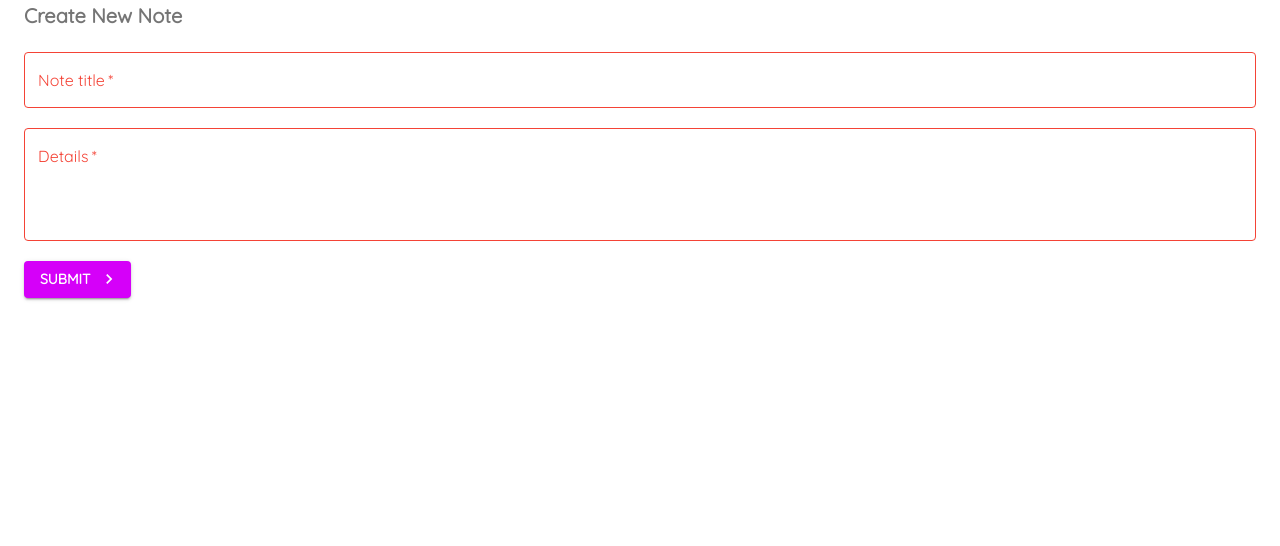
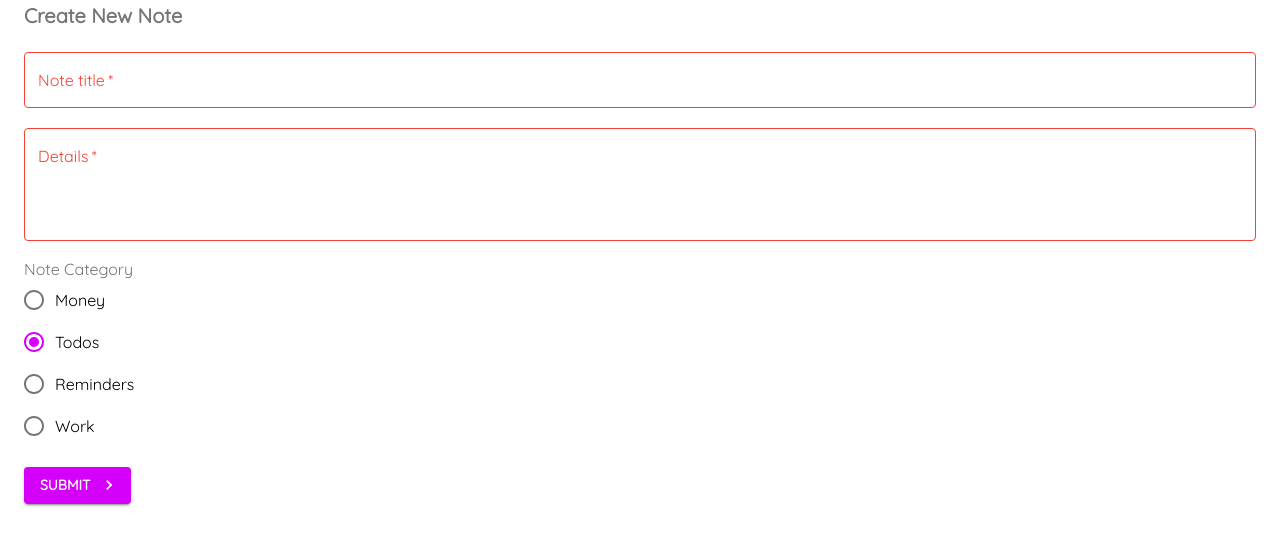
Before and after one commit to hericlesLima/Notes, a React (Create React App) app: page / in a window 1280 px wide. Shown: the top 546 px of the page. Built offline with nearby package versions, Linux system fonts and the light colour scheme.

Commit message:
Radio Buttons

```diff
--- a/src/pages/Create.js
+++ b/src/pages/Create.js
@@ -1,13 +1,20 @@
 import React, { useState } from "react";
+
 import {
   Button,
   Container,
   makeStyles,
   TextField,
   Typography,
+  Radio,
+  RadioGroup,
+  FormControlLabel,
+  FormLabel,
+  FormControl,
 } from "@material-ui/core";
-import SendIcon from "@material-ui/icons/Send";
+
 import KeyboardArrowRightIcon from "@material-ui/icons/KeyboardArrowRight";
+import { Category } from "@material-ui/icons";
 
 const useStyles = makeStyles({
   /*btn: {
@@ -19,7 +26,6 @@ const useStyles = makeStyles({
   },
   title: {
     textDecoration: "underline",
-    marginBotton: 20,
   },*/
 
   field: {
@@ -35,28 +41,29 @@ export default function Create() {
   const [title, setTitle] = useState(" ");
   const [details, setDetails] = useState(" ");
 
+  const [category, setCategory] = useState("todos")
+
   const [titleError, setTitleError] = useState(" ");
   const [detailsError, setDetailsError] = useState(" ");
 
   const handleSubmit = (e) => {
     e.preventDefault();
 
-    setTitleError(false)
-    setDetailsError(false)
+    setTitleError(false);
+    setDetailsError(false);
 
-    if(title == ''){
-      setTitleError(true)
+    if (title == "") {
+      setTitleError(true);
     }
 
-    if(details == ''){
-      setDetailsError(true)
+    if (details == "") {
+      setDetailsError(true);
     }
 
     if (title && details) {
-      console.log(title, details);
+      console.log(title, details, category);
     }
   };
-
 
   return (
     <Container>
@@ -93,6 +100,17 @@ export default function Create() {
           required
           error={setDetailsError}
         />
+
+        <FormControl className={classes.field}>
+        <FormLabel>Note Category</FormLabel>
+        <RadioGroup value={category} onChange={(e) => setCategory(e.target.value)}>
+          <FormControlLabel value="money" control={<Radio/>} label="Money"/>
+          <FormControlLabel value="todos" control={<Radio/>} label="Todos"/>
+          <FormControlLabel value="reminders" control={<Radio/>} label="Reminders"/>
+          <FormControlLabel value="work" control={<Radio/>} label="Work"/>
+        </RadioGroup>
+        </FormControl>
+
         <Button
           type="submit"
           color="secondary"
```
